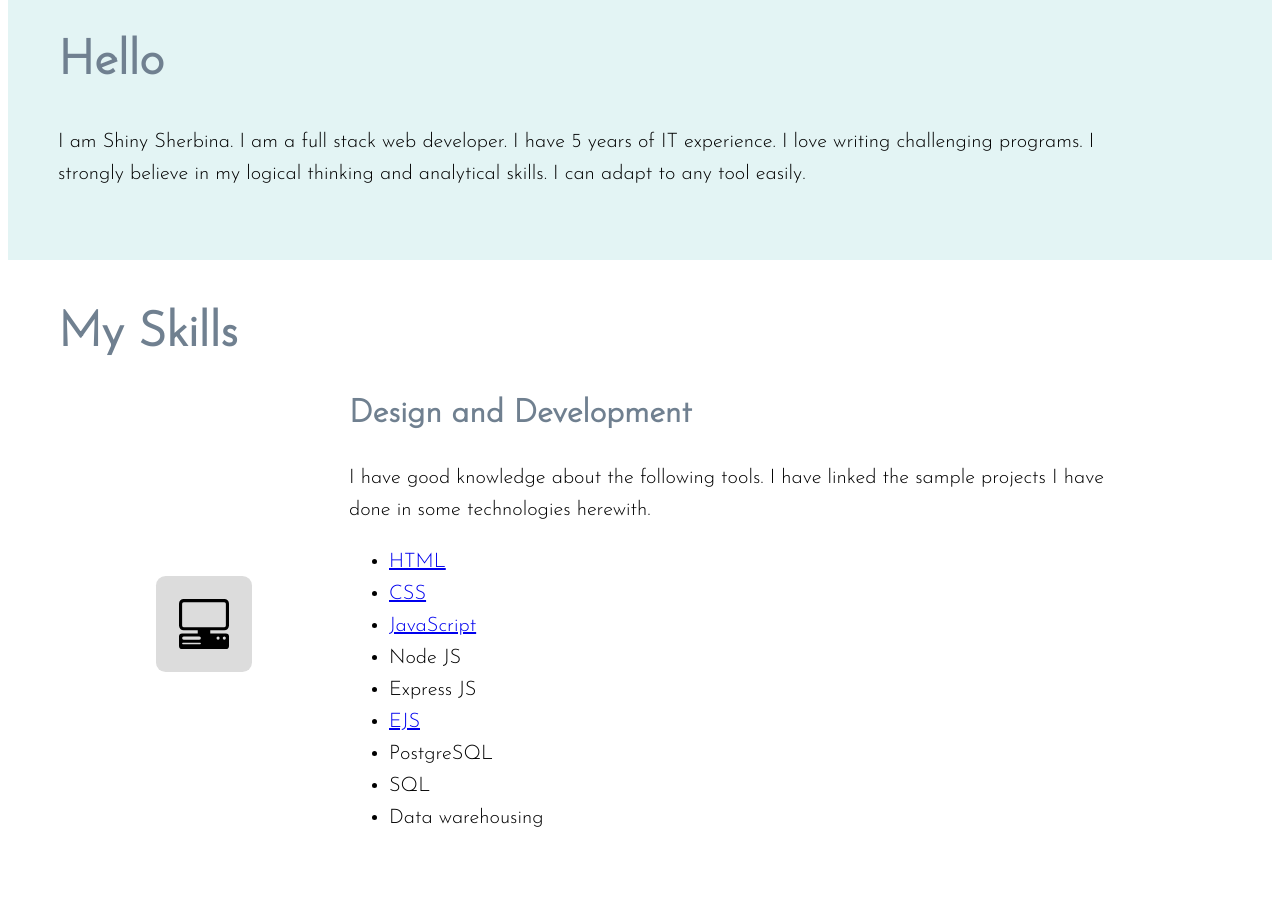
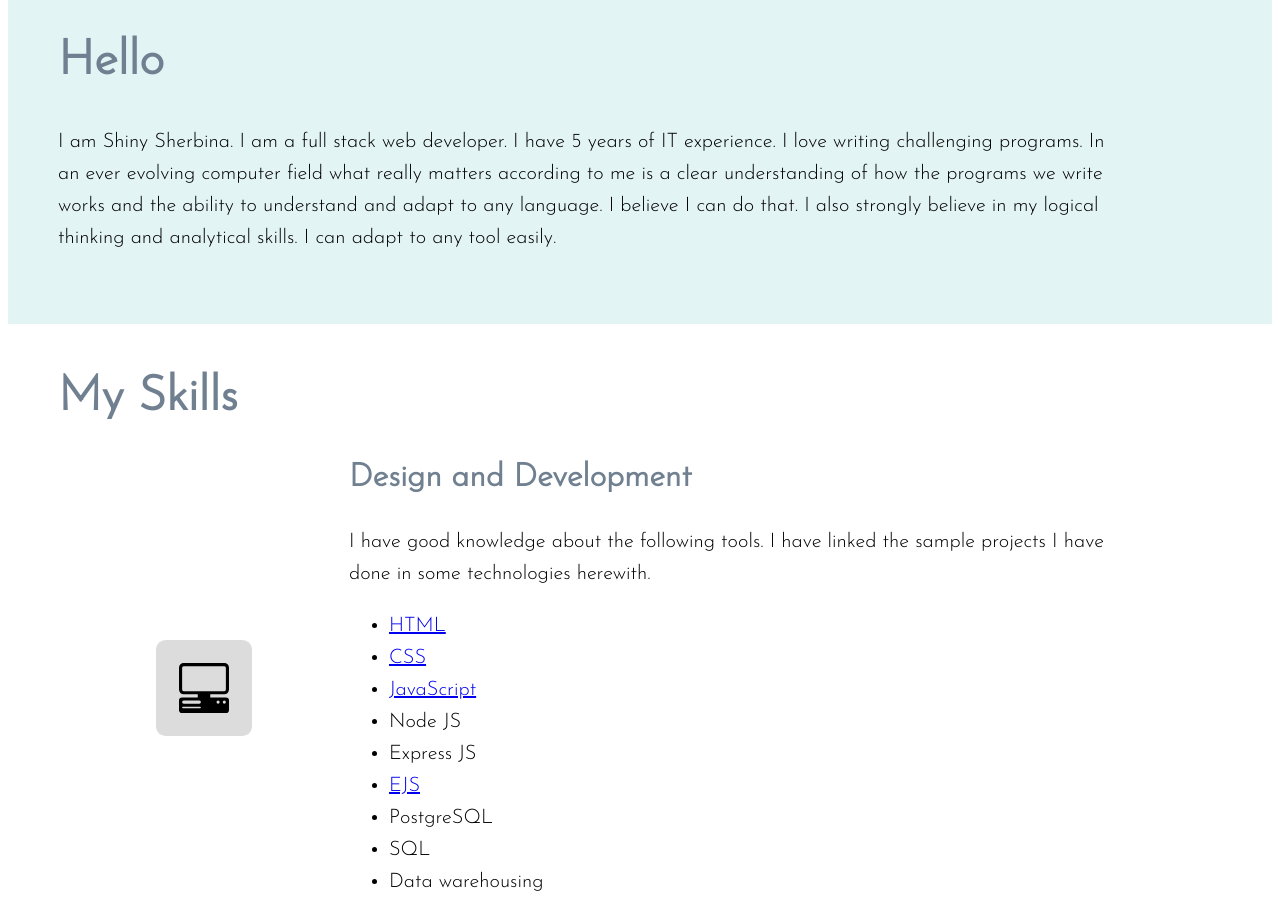
Before and after one commit to shinysherbina/Resume, a plain HTML site: page index.html in a window 1280 px wide. Shown: the part 920-1843 px from the top of the page. Drawn offline with Linux system fonts and the light colour scheme.

Commit message:
Updated description

```diff
--- a/index.html
+++ b/index.html
@@ -31,7 +31,8 @@
             <h2 style="font-weight: bold;">Hello</h2>
             <p>I am Shiny Sherbina. I am a full stack web developer. I have 5 years of IT experience. I love writing
                 challenging programs.
-                I strongly believe in my logical thinking and analytical skills. I can adapt to any tool easily.
+                In an ever evolving computer field what really matters according to me is a clear understanding of how the programs we write works and the ability to understand and adapt to any language. I believe I can do that.
+                I also strongly believe in my logical thinking and analytical skills. I can adapt to any tool easily.
             </p>
         </div>
     </section>
```
